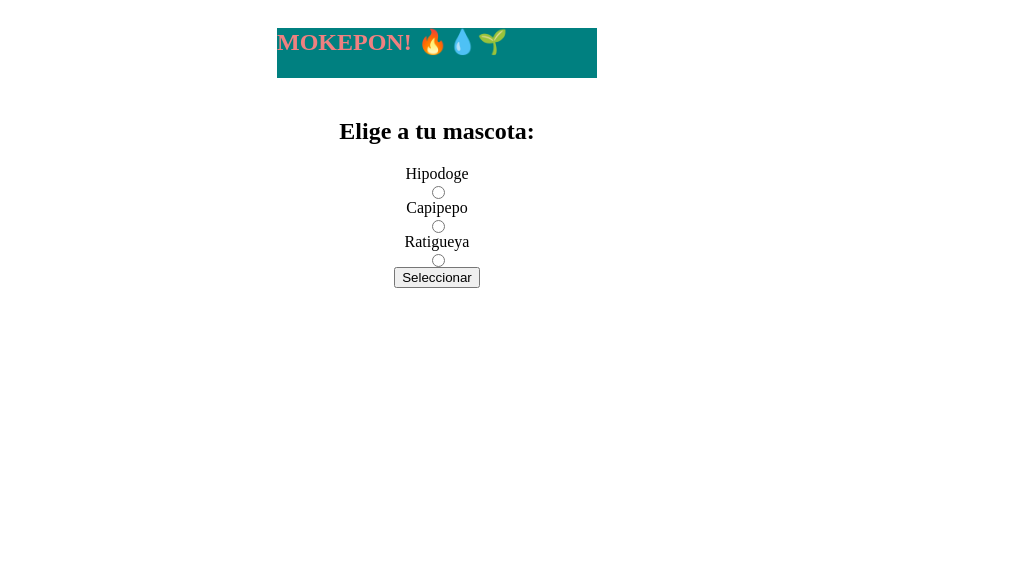
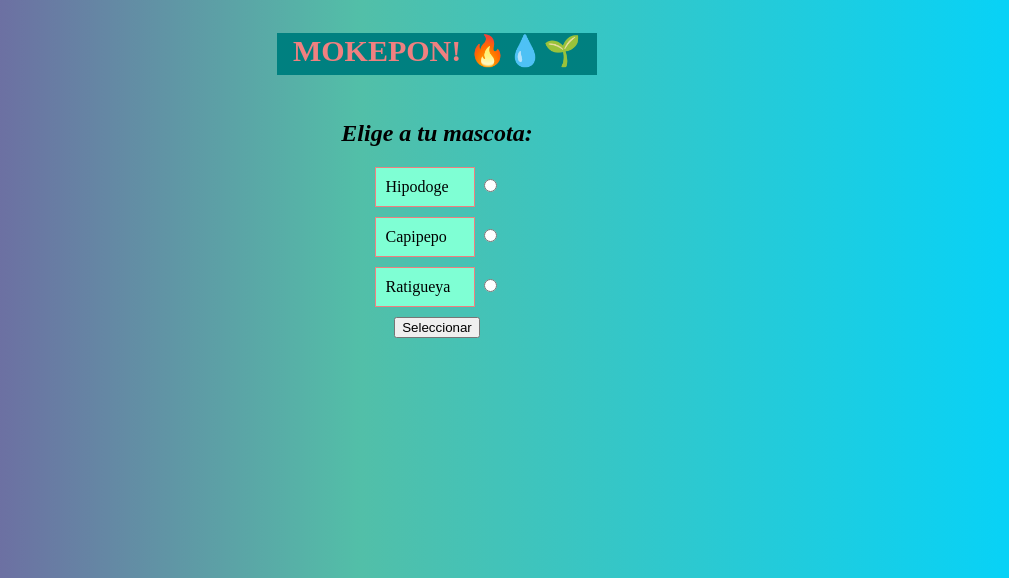
Before and after one commit to DEstebanJV/Cursos, a PHP site: page /ncp/mokepon/mokepon.html in a window 1280 px wide. Shown: the top 578 px of the page, without its empty margins (203-1212 px from the left). Run offline with PHP 8.4, Linux system fonts and the light colour scheme.

Commit message:
Feat: Actualización con mejoras implementadas sesion 35

```diff
--- a/Nicxon/programacion-basica/ncp/mokepon/mokepon.html
+++ b/Nicxon/programacion-basica/ncp/mokepon/mokepon.html
@@ -9,18 +9,27 @@
     <link rel="stylesheet" href="./styles.css">
 </head>
 <body>
+    <section id="seccion-titulo">
+        <h1 class="titulo">MOKEPON! 🔥💧🌱</h1>
+    </section>
+
     <section id="seleccionar-mascota">
-        <h1 class="titulo">MOKEPON! 🔥💧🌱</h1>
+        <h2 class="subtitulo">Elige a tu mascota:</h2>
+        <div class="div-mascota">
+            <label class="tarjeta-de-mokepon" for="hipodoge">Hipodoge</label>
+            <input type="radio" name="mascota" id="hipodoge" />
+        </div>
 
-        <h2>Elige a tu mascota:</h2>
-        <label for="hipodoge">Hipodoge</label>
-        <input type="radio" name="mascota" id="hipodoge" />
+        <div class="div-mascota">
+            <label class="tarjeta-de-mokepon" for="capipepo">Capipepo</label>
+            <input type="radio" name="mascota" id="capipepo"/>
+        </div>
 
-        <label for="capipepo">Capipepo</label>
-        <input type="radio" name="mascota" id="capipepo"/>
+        <div class="div-mascota">
+            <label class="tarjeta-de-mokepon" for="ratigueya">Ratigueya</label>
+            <input type="radio" name="mascota" id="ratigueya"/>
+        </div>
 
-        <label for="raigueya">Ratigueya</label>
-        <input type="radio" name="mascota" id="ratigueya"/>
 
         <button id="boton-mascota">Seleccionar</button>
     </section>
@@ -34,9 +43,9 @@
         <p>La mascota <span id="mascota-rival"></span> rival tiene <span id="vidas-rival">3</span> vidas</p>
 
         <p>
-            <button id="boton-fuego">Fuego 🔥</button>
-            <button id="boton-agua">Agua 💧</button>
-            <button id="boton-tierra">Tierra 🌱</button>
+            <button class="boton-ataque" id="boton-fuego">Fuego 🔥</button>
+            <button class="boton-ataque" id="boton-agua">Agua 💧</button>
+            <button class="boton-ataque" id="boton-tierra">Tierra 🌱</button>
         </p>
     </section >
 
--- a/Nicxon/programacion-basica/ncp/mokepon/styles.css
+++ b/Nicxon/programacion-basica/ncp/mokepon/styles.css
@@ -1,12 +1,40 @@
+body {
+    background: rgb(110,107,162);
+    background: linear-gradient(90deg, rgba(110,107,162,1) 14%, rgba(82,191,168,1) 44%, rgba(0,212,255,1) 100%)
+}
 .titulo {
     color: lightcoral;
     width: 320px;
-    height: 50px;
+    height: 42px;
     background-color: teal;
+    text-align: center;
+    vertical-align: middle;
+    font-size: 30px;
+}
+.subtitulo{
+    font-weight: bold;
+    font-style: italic;
 }
 
-#seleccionar-mascota {
+#seleccionar-mascota, #seleccionar-ataque, #seccion-titulo {
     display: flex;
     flex-direction: column;
     align-items: center;
 }
+
+.tarjeta-de-mokepon {
+    display: inline-block;
+    width: 100px;
+    background-color: aquamarine;
+    padding: 10px;
+    box-sizing: border-box;
+    border: 1px solid lightcoral;
+}
+
+.div-mascota {
+    height: 50px;
+}
+.div-mascota[type="radio"]:checked + label {
+	border: 2px solid #3CCF4E;
+	color: #3CCF4E;
+}
```
